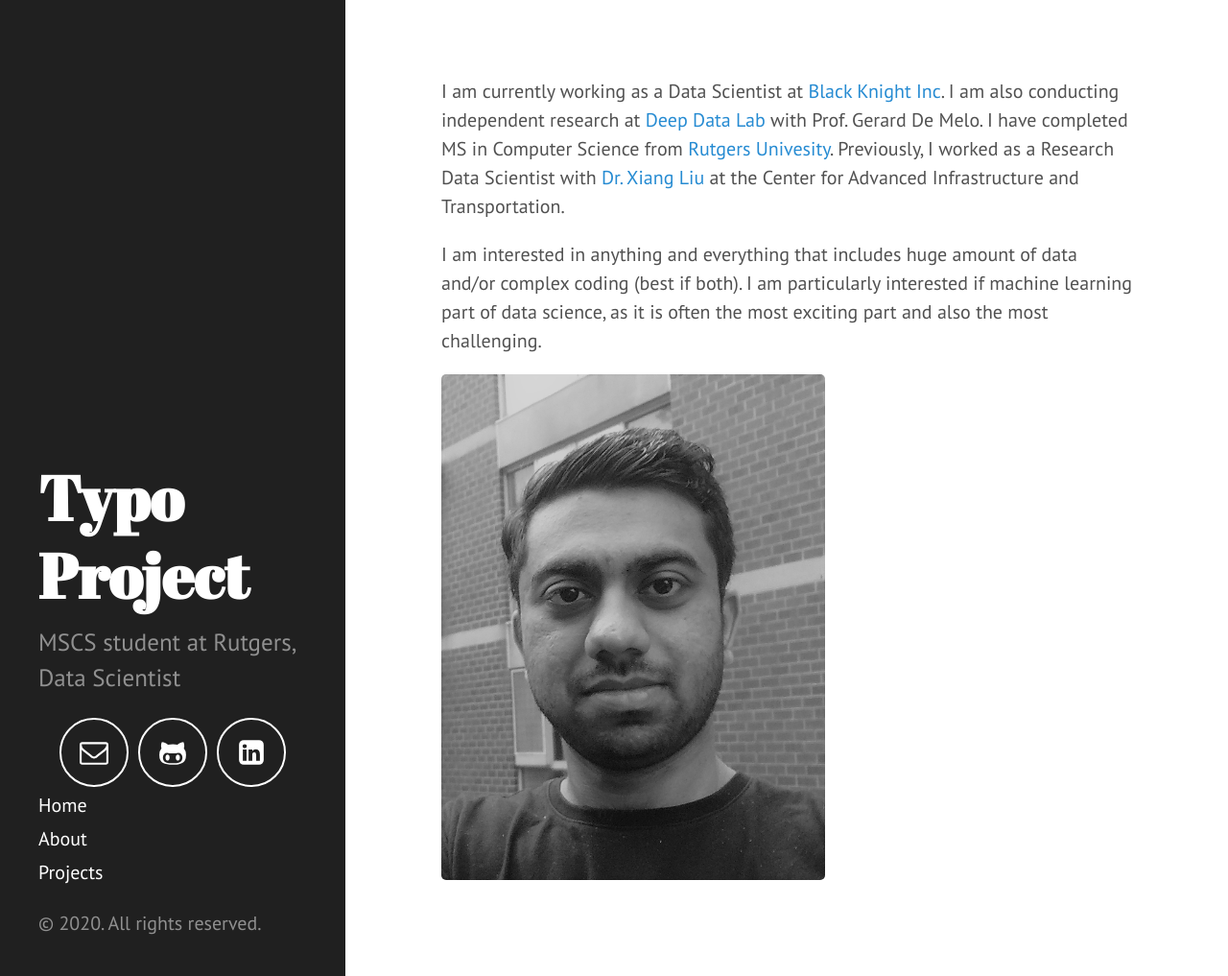
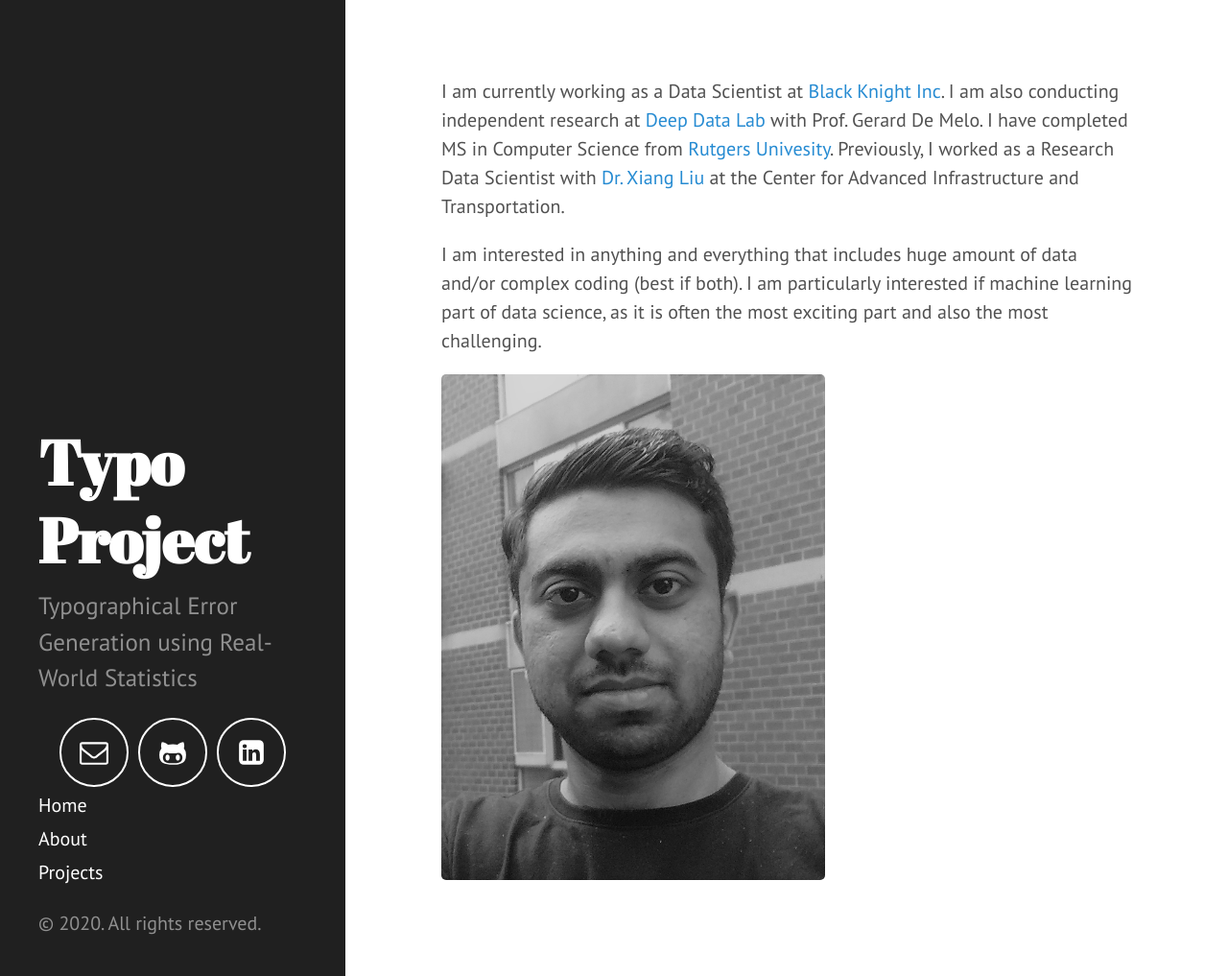
Before and after one commit to xitizzz/typo, a Jekyll site: the page built from index.md, in a window 1280 px wide and 1017 px high. Shown: the whole window at 96% size. Built offline with Jekyll 4.4.1, drawn with Linux system fonts in a browser that asks for light colours.

Commit message:
Update config

```diff
--- a/_config.yml
+++ b/_config.yml
@@ -8,13 +8,13 @@ permalink:        pretty
 # Setup
 title:            'Typo Project'
 tagline:          'Data Scientist'
-description:      'MSCS student at Rutgers, Data Scientist'
-url:              https://xitizzz.github.io/typo
+description:      'Typographical Error Generation using Real-World Statistics'
+url:              https://typo.kshitjshah.net
 baseurl:          /
 
 author:
-  name:           'Kshitij '
-  url:            https://twitter.com/xitizzz
+  name:           'Kshitij Shah'
+  url:            https://kshitijshah.net
 
 paginate:         5
 
```
